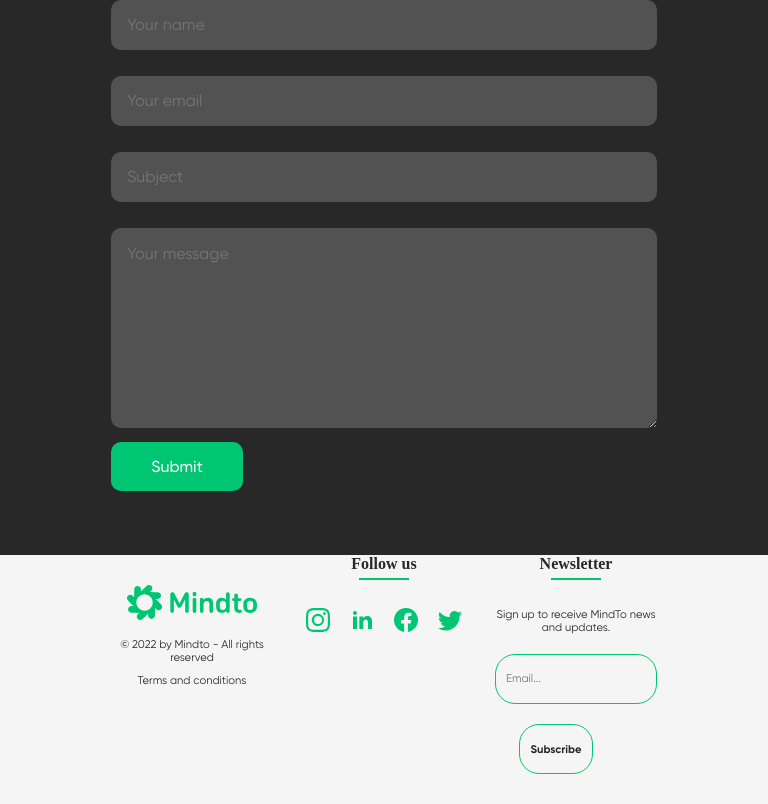
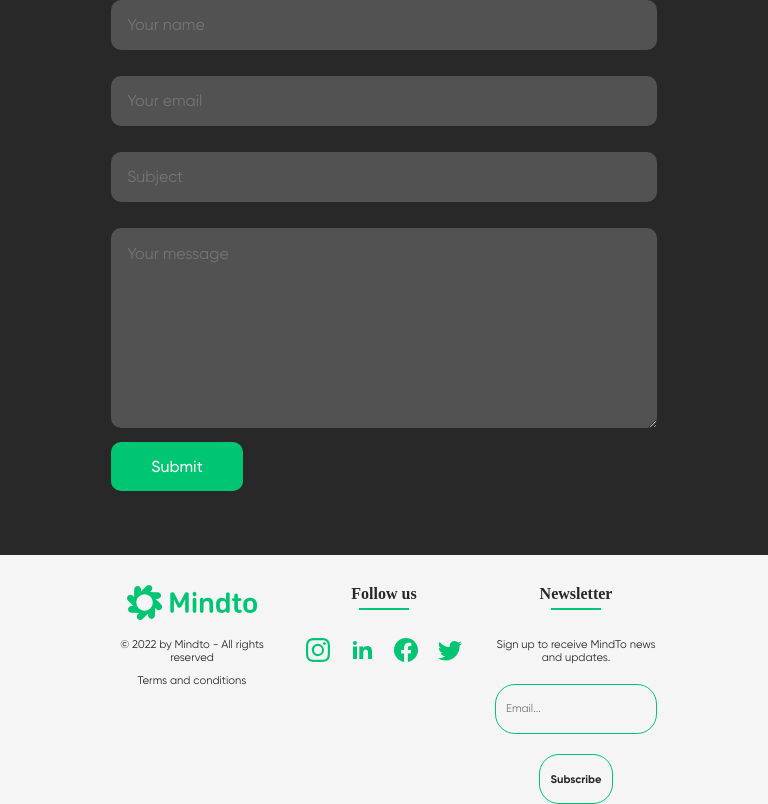
Before and after one commit to ESIEA-Dive/Mindto, a React (Create React App) app in the folder frontend_mindto/: page / in a window 768 px wide. Shown: the part 4850-5654 px from the top of the page. Built offline with nearby package versions, Linux system fonts and the light colour scheme; a web font is replaced by a local one.

Commit message:
Footer center button resp

```diff
--- a/frontend_mindto/src/container/Footer/Footer.scss
+++ b/frontend_mindto/src/container/Footer/Footer.scss
@@ -14,6 +14,7 @@
         font-size: 1rem;
         @media only screen and (max-width: 900px) {
             font-size: 0.7rem;
+            padding-bottom: 0px;
         }
     }
 
@@ -41,6 +42,8 @@
         font-family: "OctoberTamil";
         @media only screen and (max-width: 900px) {
             font-size: 1rem;
+        }
+        @media only screen and (max-width: 575px) {
             margin-top: 0px;
         }
     }
@@ -122,6 +125,9 @@
             font-size: 0.7rem;
             padding: 10px;
         }
+        @media only screen and (max-width: 1149px) and (min-width: 768px) {
+            margin-left: 0px;
+        }
     }
 
     .btnsend:hover {
```
